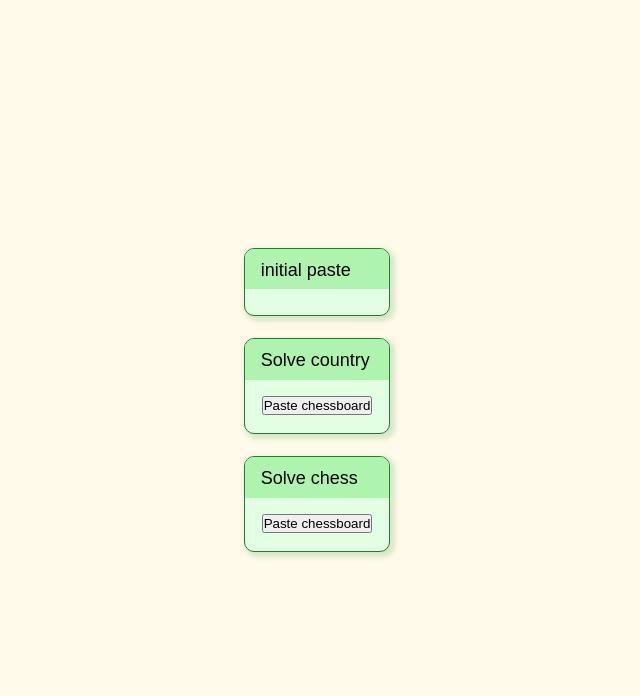
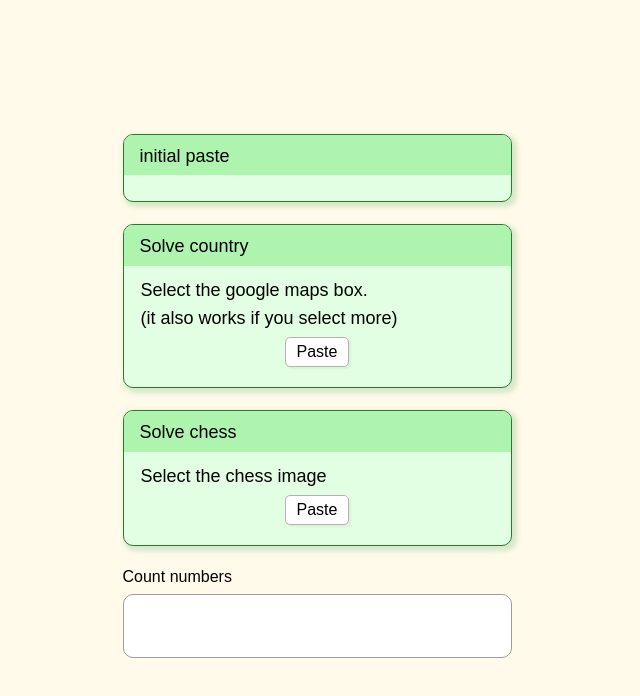
Before and after one commit to Marcell-Puskas/The-Password-Game-Ultimate-solver, a plain HTML site: page index.html in a window 1280 px wide. Shown: the whole page, without its empty margins (323-963 px from the left). Drawn offline with Linux system fonts and the light colour scheme; no server answers.

Commit message:
password box style, and digits sum

```diff
--- a/index.html
+++ b/index.html
@@ -8,27 +8,37 @@
 </head>
 <body>
     <div class="boxes">
-        <div class="box">
-            <span class="box-header">initial paste</span>
-            <div class="box-content">
+        <div class="rule-box">
+            <span class="rule-box-header">initial paste</span>
+            <div class="rule-box-content">
                 <p id="initial-paste"></p>
             </div>
         </div>
 
-        <div class="box">
-            <span class="box-header">Solve country</span>
-            <div class="box-content">
-                <button id="countrypaste">Paste chessboard</button>
+        <div class="rule-box">
+            <span class="rule-box-header">Solve country</span>
+            <div class="rule-box-content">
+                <p>
+                Select the google maps box. <br> (it also works if you select more)
+                </p>
+                <button id="countrypaste" style="align-self: center;">Paste</button>
                 <p id="country-name"></p>
             </div>
         </div>
 
-        <div class="box">
-            <span class="box-header">Solve chess</span>
-            <div class="box-content">
-                <button id="chesspaste">Paste chessboard</button>
+        <div class="rule-box">
+            <span class="rule-box-header">Solve chess</span>
+            <div class="rule-box-content">
+                Select the chess image
+                <button id="chesspaste" style="align-self: center;">Paste</button>
                 <p id="chess-move"></p>
             </div>
+        </div>
+
+        <div class="password-box">
+            <span class="password-box-header">Count numbers</span>
+            <input class="password-box-content" id="digits-input">
+            <p id="digits-results"></p>
         </div>
     </div>
 
--- a/solver.css
+++ b/solver.css
@@ -24,7 +24,7 @@ body {
     gap: 22px;
 }
 
-.box {
+.rule-box {
     /* padding: 10px 20px; */
     background-color: #e3ffe3;
     border: 1px solid #267b30;
@@ -37,12 +37,64 @@ body {
     overflow: hidden;
 }
 
-.box-header {
+.rule-box-header {
     display: block;
     padding: 8px 16px 5px;
     background-color: #aef3ae;
 }
 
-.box-content {
+.rule-box-content {
     padding: 11px 17px 15px;
+    display: flex;
+    flex-direction: column;
+    gap: 5px;
+    align-items: start;
 }
+
+.password-box {
+    font-size: 16px;
+    display: flex;
+    flex-direction: column;
+    gap: 8px;
+}
+
+input {
+    padding: 5px 11px;
+    font-size: 16px;
+    border-radius: 10px;
+    background: #fff;
+    border: 1px solid transparent;
+    font-family: monospace;
+    white-space: break-spaces;
+    word-wrap: break-word;
+    border: 1px solid #9d9d9d;
+    overflow: hidden;
+    word-break: break-all;
+    transition: border-color .15s ease-in-out,border-radius .1s ease-in-out;
+    contain: layout;
+    outline: none;
+}
+
+.password-box-content {
+    min-height: 64px;
+    padding: 15px;
+    font-size: 28px;
+}
+
+input:focus {
+    border-color: #000;
+}
+
+button {
+    background: #fff;
+    font-size: 16px;
+    padding: 5px 11px;
+    border-radius: 5px;
+    cursor: pointer;
+    border: 1px solid #b3b3b3;
+    box-shadow: 2px 2px 2px 0 rgba(0,0,0,.05);
+    transition: background .15s linear;
+    color: #000;
+    animation: showButton-56b284df .4s ease-in-out forwards;
+    touch-action: manipulation;
+}
--- a/solver.js
+++ b/solver.js
@@ -98,7 +98,7 @@ async function getCountryName() {
 
     const country = countryList.find((c) => (c.embed === url))
     if(country)
-        countryElement.textContent = country.title
+        countryElement.textContent = country.title.toLowerCase()
     else
         countryElement.textContent = "Country not found!"
 }
@@ -132,3 +132,20 @@ async function getPuzzleNumber() {
 }
 
 document.getElementById("chesspaste").addEventListener("click", getPuzzleNumber)
+
+const digitsBox = document.getElementById("digits-input")
+function addDigits() {
+    const text = digitsBox.value
+
+    const digits = text.match(/\d/g)
+    if(!digits) {
+    document.getElementById("digits-results").textContent = ''
+        return
+    }
+
+    const sum = digits.reduce((accumulator, currentValue) => accumulator + Number(currentValue), 0);
+
+    document.getElementById("digits-results").textContent = `The sum of the digits are: ${sum}\n
+    ${sum === 25 ? "no need to change any numbers" : sum < 25 ? `you need to add ${25-sum}` : `you need to subtract ${sum-25}`}`
+}
+digitsBox.addEventListener("input", addDigits)
```
